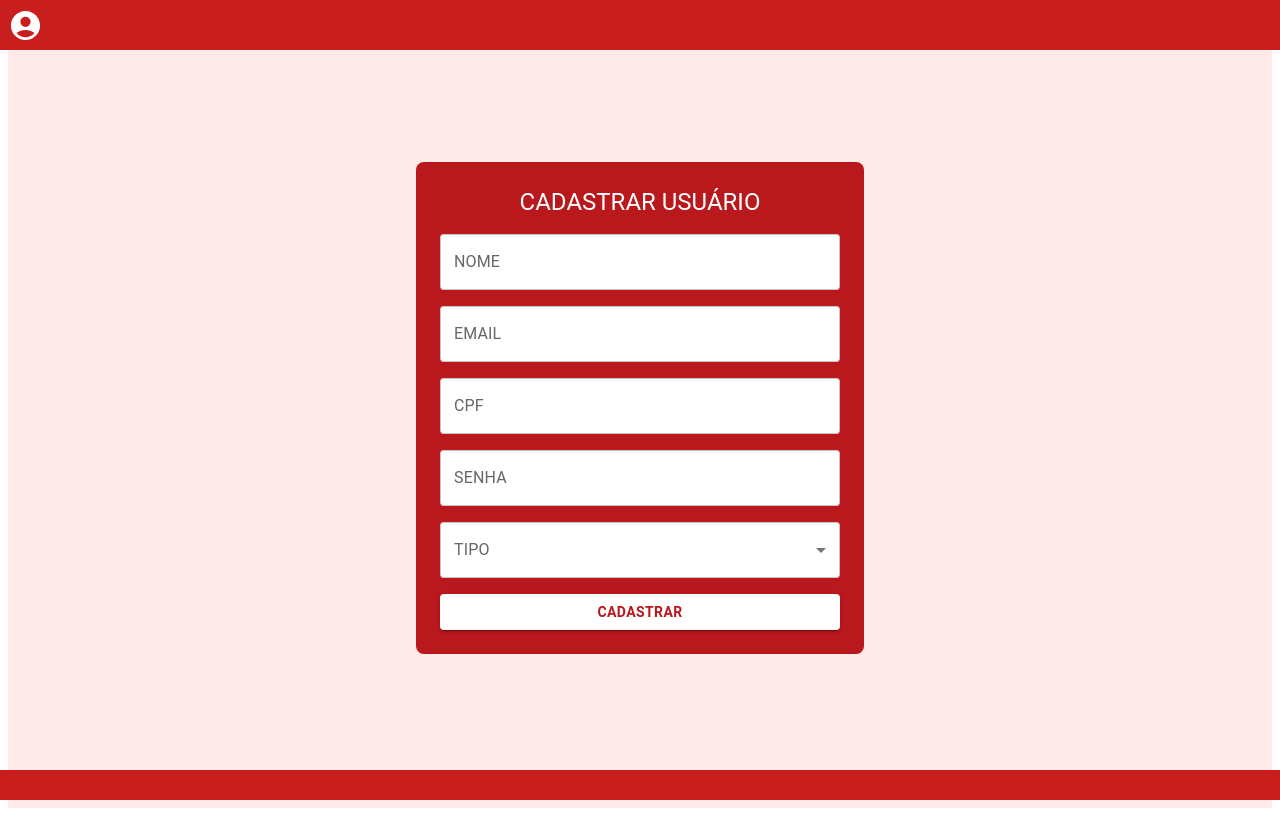
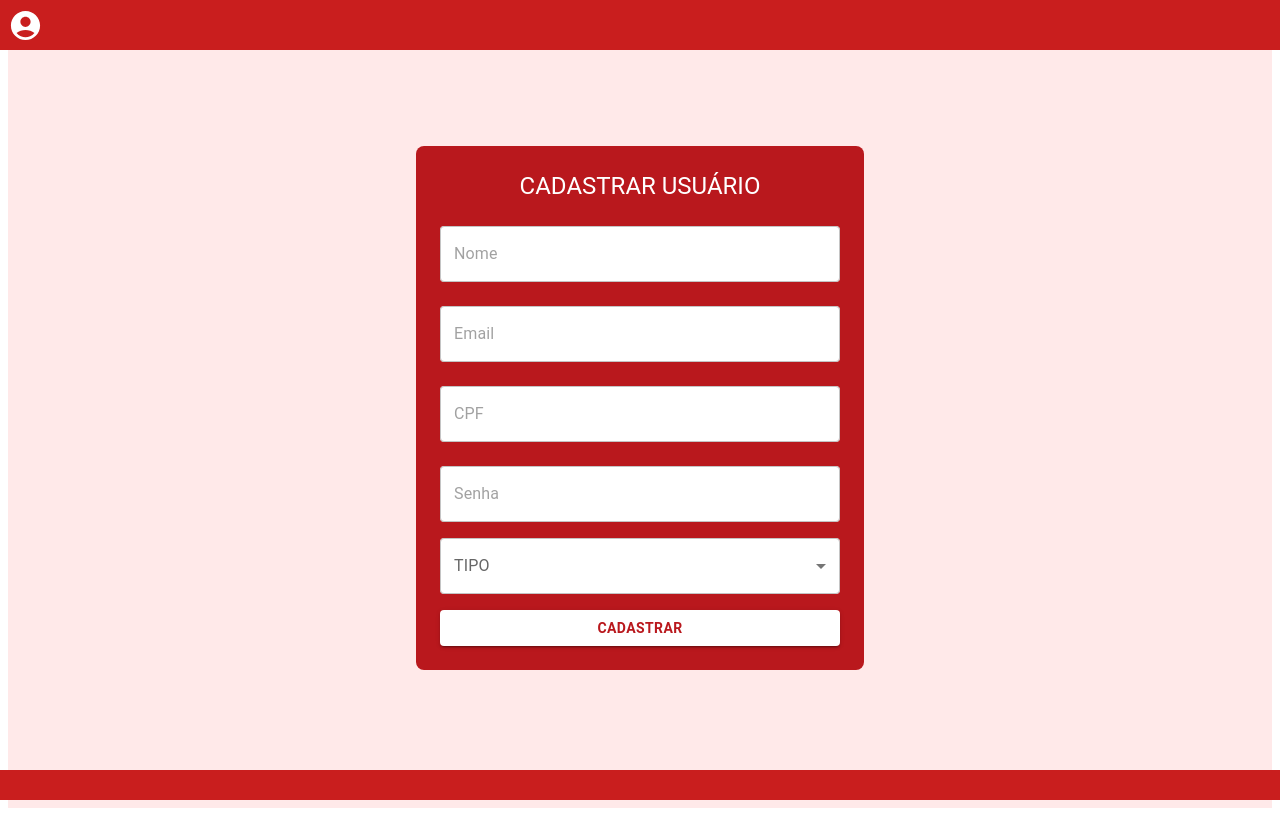
Before and after one commit to gabims029/FRONT---TCC, a React (Vite) app: page /cadastro in a window 1280 px wide. Built offline with nearby package versions, Linux system fonts and the light colour scheme.

Commit message:
Cadastro

```diff
--- a/src/pages/Cadastro.jsx
+++ b/src/pages/Cadastro.jsx
@@ -12,7 +12,8 @@ function Cadastro() {
     tipo: "",
   });
 
-  const handleChange = (event) => {
+  //atualizar o estado de um objeto (captura as mudanças)
+  const onChange = (event) => {
     const { name, value } = event.target;
     setUser({ ...user, [name]: value });
   };
@@ -72,22 +73,67 @@ function Cadastro() {
             CADASTRAR USUÁRIO
           </Typography>
 
-          {["nome", "email", "cpf", "senha"].map((field) => (
           <TextField
-              key={field}
+            required
             fullWidth
-              name={field} // usado pelo handleChange para atualizar o estado
-              label={field.toUpperCase()} // transforma o nome do campo em label
-              type={field === "senha" ? "password" : "text"} // esconde a senha
-              value={user[field]} // valor controlado pelo estado
-              onChange={handleChange} // atualiza o estado
+            id="nome"
+            placeholder="Nome"
+            name="nome"
+            margin="dense"
+            value={user.nome}
+            onChange={onChange} //detectar mudanças
             sx={{
               marginBottom: 2,
               backgroundColor: "white",
               borderRadius: 1,
             }}
           />
-          ))}
+          <TextField
+            required
+            fullWidth
+            id="email"
+            placeholder="Email"
+            name="email"
+            margin="dense"
+            value={user.email}
+            onChange={onChange}
+            sx={{
+              marginBottom: 2,
+              backgroundColor: "white",
+              borderRadius: 1,
+            }}
+          />
+          <TextField
+            required
+            fullWidth
+            id="cpf"
+            placeholder="CPF"
+            name="cpf"
+            margin="dense"
+            value={user.cpf}
+            onChange={onChange}
+            sx={{
+              marginBottom: 2,
+              backgroundColor: "white",
+              borderRadius: 1,
+            }}
+          />
+          <TextField
+            required
+            fullWidth
+            id="senha"
+            placeholder="Senha"
+            name="senha"
+            margin="dense"
+            type="password"
+            value={user.senha}
+            onChange={onChange}
+            sx={{
+              marginBottom: 2,
+              backgroundColor: "white",
+              borderRadius: 1,
+            }}
+          />
 
           {/* Campo tipo com seleção */}
           <TextField
@@ -96,7 +142,7 @@ function Cadastro() {
             name="tipo"
             label="TIPO"
             value={user.tipo}
-            onChange={handleChange}
+            onChange={onChange}
             sx={{
               marginBottom: 2,
               backgroundColor: "white",
@@ -108,15 +154,14 @@ function Cadastro() {
           </TextField>
 
           <Button
-            type="submit"
-            variant="contained"
             sx={{
               backgroundColor: "white",
               color: "#B9181D",
               fontWeight: "bold",
-              width: "100%",
-              "&:hover": { backgroundColor: "#f0f0f0" },
+              width: "100%"
             }}
+            type="submit"
+            variant="contained"
           >
             Cadastrar
           </Button>
--- a/src/pages/Salas.jsx
+++ b/src/pages/Salas.jsx
@@ -48,7 +48,8 @@ export default function SalasPage() {
         p: 2,
       }}
     >
-      <Container sx={{ pt: "80px" /* ajusta conforme a altura do header */ }}>
+      {/* ajusta conforme a altura do header */}
+      <Container sx={{ pt: "80px" }}>
         {/* Topo */}
         <Box
           display="flex"
```
Lines whose indentation alone changed are shown as unchanged.
